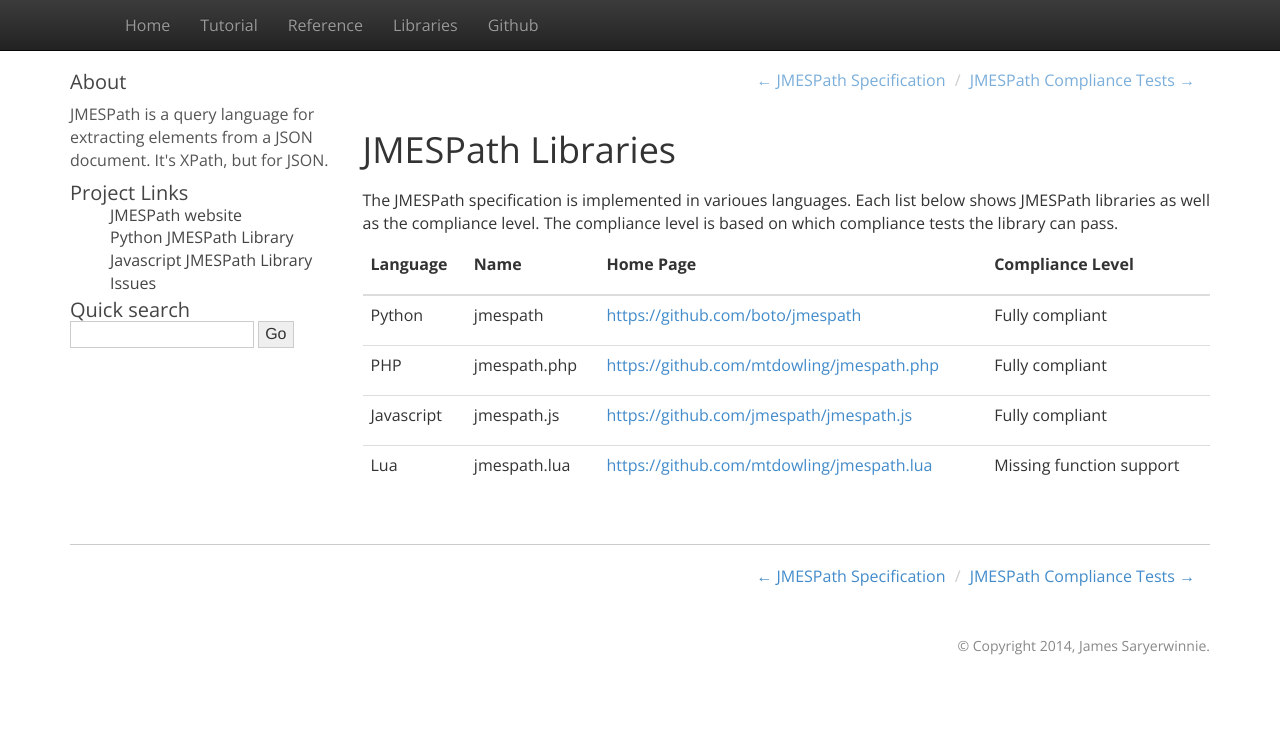
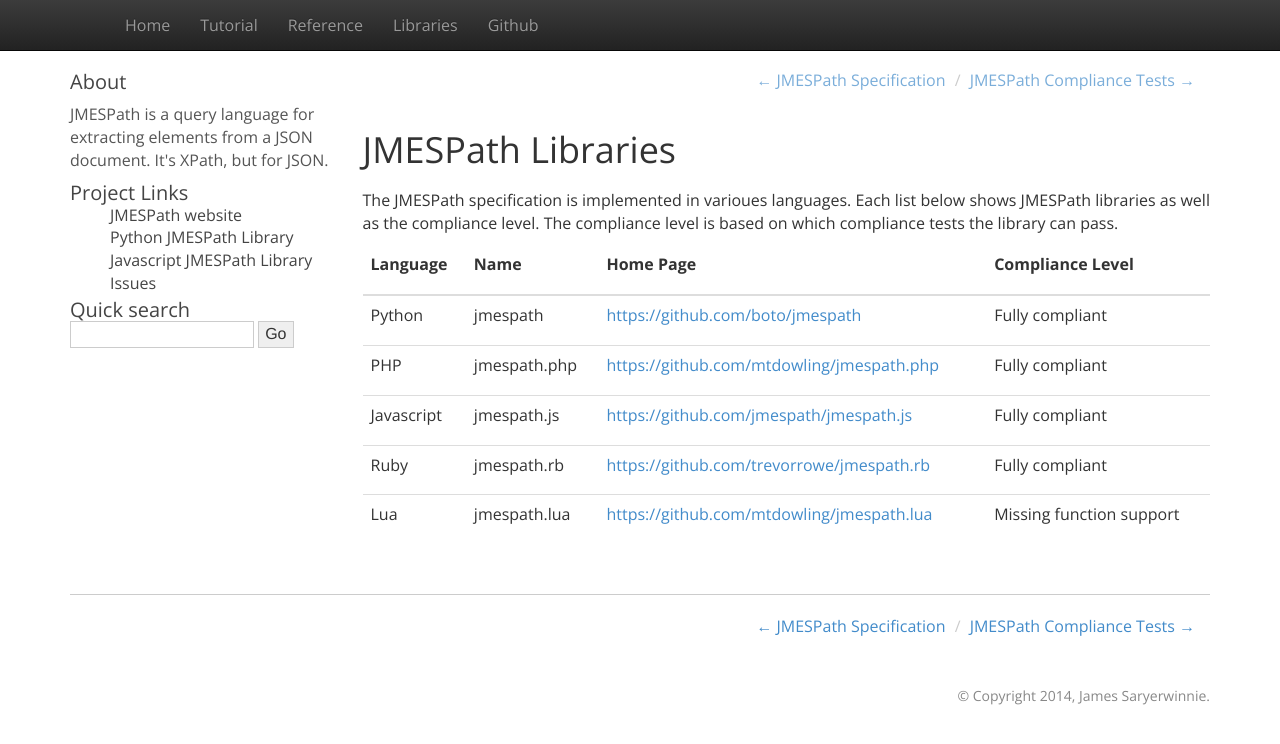
Before and after one commit to jmespath/jmespath.site, a Sphinx documentation site: the page built from docs/libraries.rst, in a window 1280 px wide. Shown: the top 744 px of the page. Built offline with Sphinx 7.4.7, drawn with Linux system fonts in a browser that asks for light colours; comment, search, counter and statistics services are not loaded.

Commit message:
Add ruby to the list of jmespath libraries!

```diff
--- a/docs/libraries.rst
+++ b/docs/libraries.rst
@@ -28,6 +28,10 @@ level is based on which compliance tests the library can pass.
     - jmespath.js
     - https://github.com/jmespath/jmespath.js
     - Fully compliant
+  * - Ruby
+    - jmespath.rb
+    - https://github.com/trevorrowe/jmespath.rb
+    - Fully compliant
   * - Lua
     - jmespath.lua
     - https://github.com/mtdowling/jmespath.lua
```
